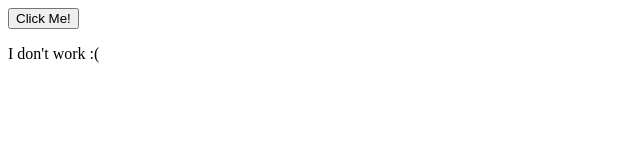
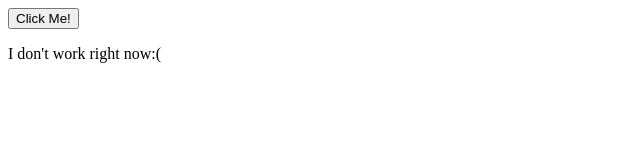
Before and after one commit to capigues/myapp, a website: page index.html in a window 1280 px wide. Shown: the full height of the page, 0-640 px from the left. Drawn offline with Linux system fonts and the light colour scheme.

Commit message:
Small change to paragraph text

```diff
--- a/index.html
+++ b/index.html
@@ -9,7 +9,7 @@
 </head>
 <body>
     <button>Click Me!</button>
-    <p>I don't work :(</p>
+    <p>I don't work right now:(</p>
 
 </body>
 </html>
```
